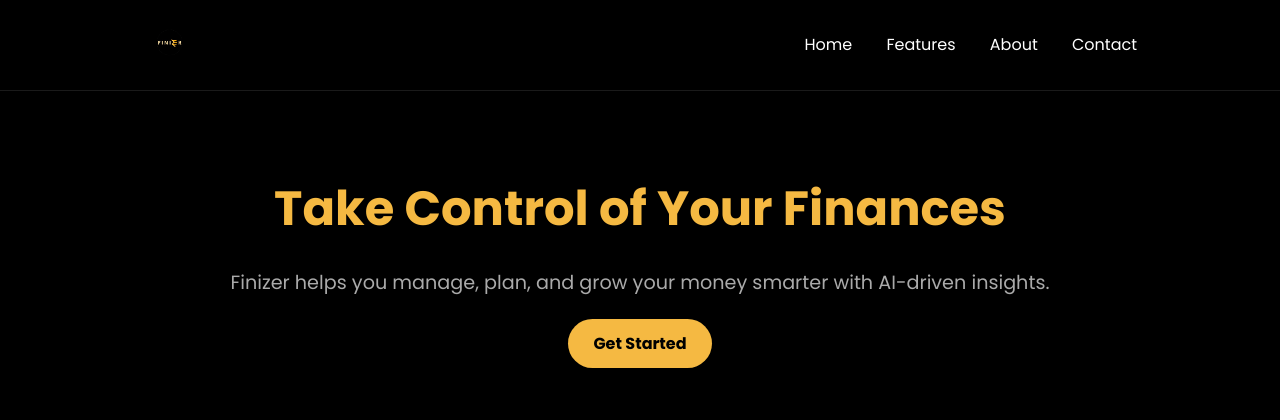
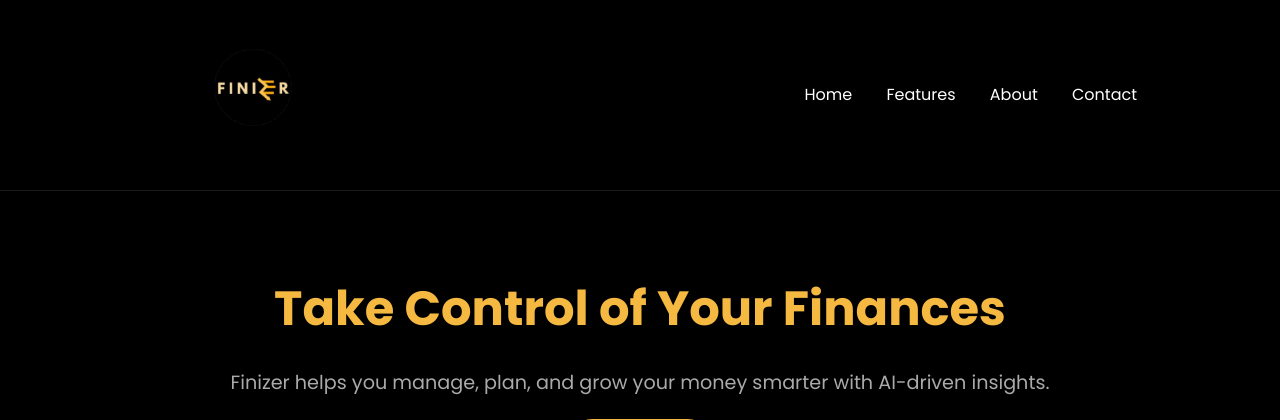
Before and after one commit to jordansia23/Finizer-, a PHP site: page / in a window 1280 px wide. Shown: the top 420 px of the page. Run offline with PHP 8.4, Linux system fonts and the light colour scheme.

Commit message:
first commit

```diff
--- a/style.css
+++ b/style.css
@@ -35,7 +35,7 @@
   }
 
   .brand img {
-    height: 50px;
+    height: 150px;
   }
 
   nav a {
```
